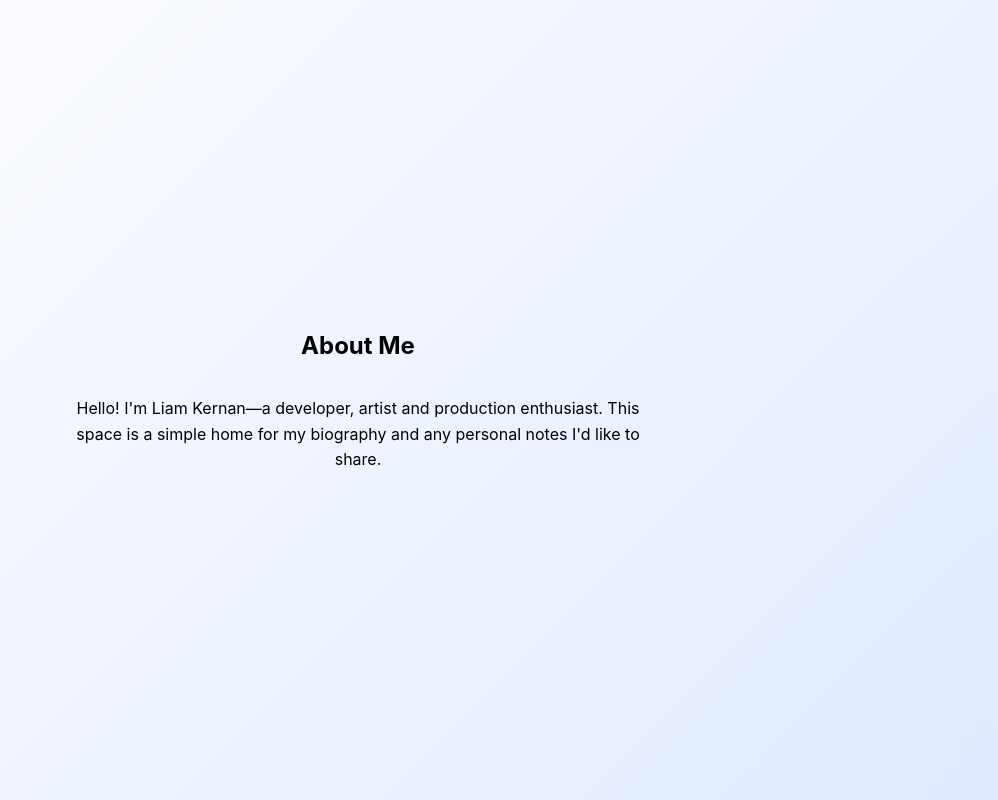
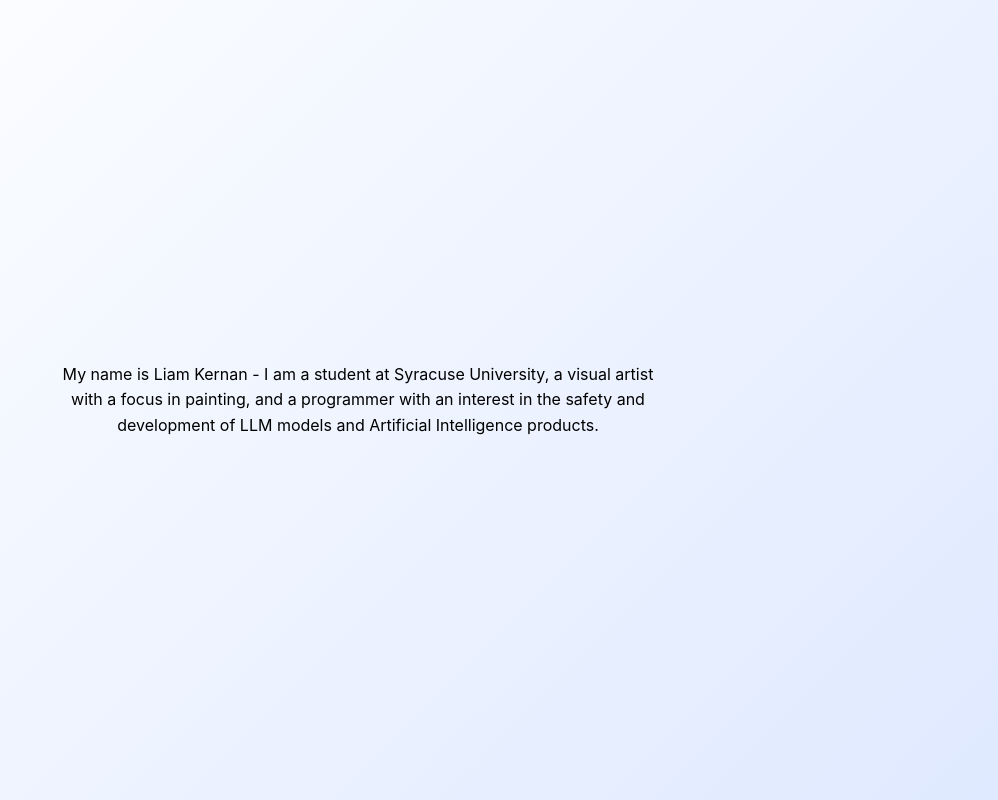
Before and after one commit to liamkernan/liamkernanonline, a React (Create React App) app: page /personal in a window 1280 px wide. Shown: the whole page, without its empty margins (282-1280 px from the left). Built offline with nearby package versions, Linux system fonts and the light colour scheme.

Commit message:
new about me

```diff
--- a/package.json
+++ b/package.json
@@ -36,5 +36,10 @@
       "last 1 firefox version",
       "last 1 safari version"
     ]
+  },
+  "devDependencies": {
+    "autoprefixer": "^10.4.21",
+    "postcss": "^8.5.6",
+    "tailwindcss": "^4.1.10"
   }
 }
--- a/src/index.css
+++ b/src/index.css
@@ -1,3 +1,7 @@
+@tailwind base;
+@tailwind components;
+@tailwind utilities;
+
 html,
 body {
   height: 100%;
--- a/src/pages/PersonalPage.js
+++ b/src/pages/PersonalPage.js
@@ -4,11 +4,8 @@ import React from 'react';
 function PersonalPage() {
   return (
     <div className="page-container">
-      <h2>About Me</h2>
       <p className="bio-text">
-        Hello! I'm Liam Kernan—a developer, artist and production enthusiast.
-        This space is a simple home for my biography and any personal notes I'd
-        like to share.
+        My name is Liam Kernan - I am a student at Syracuse University, a visual artist with a focus in painting, and a programmer with an interest in the safety and development of LLM models and Artificial Intelligence products.
       </p>
     </div>
   );
```
Also changed, not shown: 1 other file (tests, documents, lock files or other folders).
